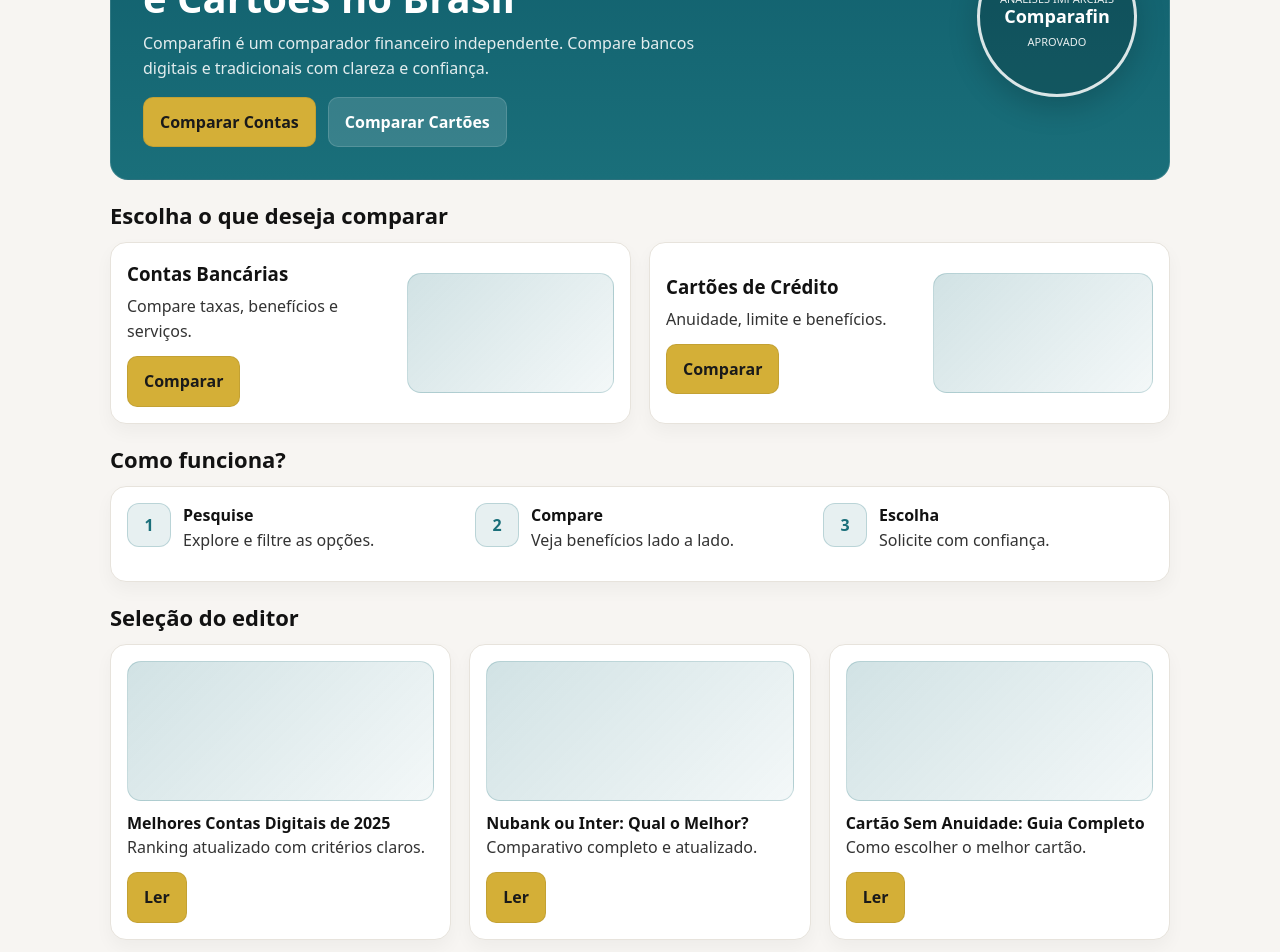
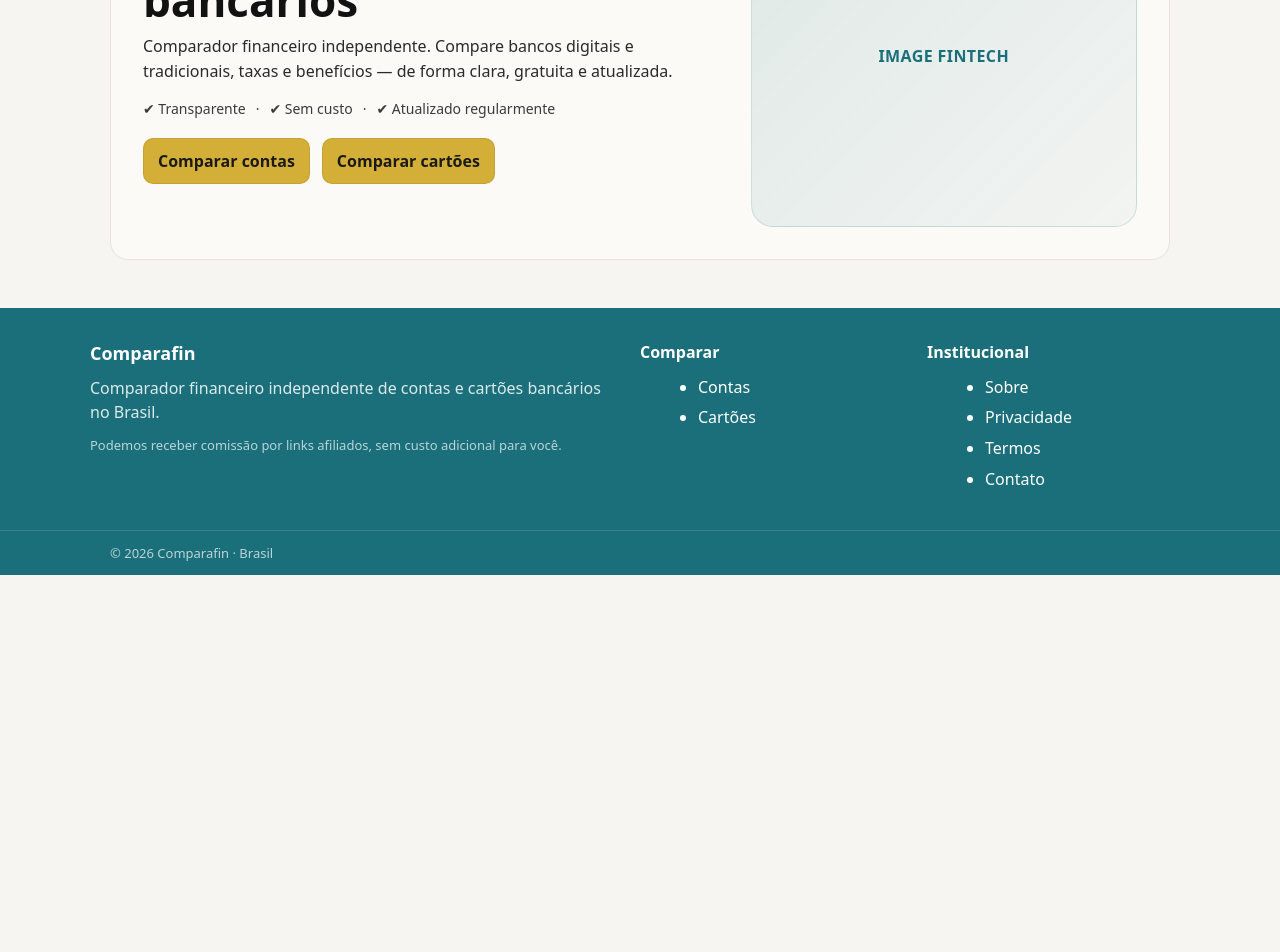
Before and after one commit to caroriedi7-dev/comparafin, a Next.js app: page /preview in a window 1280 px wide. Shown: the part 240-1192 px from the top of the page. After the commit the page ends 815 px from the top, so only its background shows below. Built offline with nearby package versions, Linux system fonts and the light colour scheme.

Commit message:
Update page.js

```diff
--- a/app/preview/page.js
+++ b/app/preview/page.js
@@ -1,92 +1,32 @@
 export default function Preview() {
   return (
     <>
-      <section className="v2-hero">
+      <section className="heroLight">
         <div>
-          <div className="v2-selo-inline">⭐ Melhor de 2025</div>
-          <h1>Compare as Melhores Contas e Cartões no Brasil</h1>
+          <h1>Compare contas e cartões bancários</h1>
+
           <p>
-            Comparafin é um comparador financeiro independente. Compare bancos
-            digitais e tradicionais com clareza e confiança.
+            Comparador financeiro independente. Compare bancos digitais e tradicionais, taxas e benefícios — de forma clara, gratuita e atualizada.
           </p>
 
-          <div className="v2-hero-actions">
-            <a className="v2-btn primary" href="/contas">Comparar Contas</a>
-            <a className="v2-btn secondary" href="/cartoes">Comparar Cartões</a>
+          <div className="heroChecks">
+            <span>✔ Transparente</span>
+            <span>·</span>
+            <span>✔ Sem custo</span>
+            <span>·</span>
+            <span>✔ Atualizado regularmente</span>
+          </div>
+
+          <div className="heroActions">
+            <a className="btn" href="/contas">Comparar contas</a>
+            <a className="btn" href="/cartoes">Comparar cartões</a>
           </div>
         </div>
 
-        <div className="v2-hero-media">
-          <div className="v2-selo">
-            <div>
-              <span>ANÁLISES IMPARCIAIS</span>
-              <strong>Comparafin</strong>
-              <span>APROVADO</span>
-            </div>
-          </div>
-        </div>
+        <div className="heroMedia">IMAGE FINTECH</div>
       </section>
 
-      <h2 className="v2-section-title">Escolha o que deseja comparar</h2>
-      <div className="v2-grid-2">
-        <div className="v2-card v2-feature">
-          <div>
-            <h3>Contas Bancárias</h3>
-            <p>Compare taxas, benefícios e serviços.</p>
-            <a className="v2-btn primary" href="/contas">Comparar</a>
-          </div>
-          <div className="v2-feature-media" />
-        </div>
-
-        <div className="v2-card v2-feature">
-          <div>
-            <h3>Cartões de Crédito</h3>
-            <p>Anuidade, limite e benefícios.</p>
-            <a className="v2-btn primary" href="/cartoes">Comparar</a>
-          </div>
-          <div className="v2-feature-media" />
-        </div>
-      </div>
-
-      <h2 className="v2-section-title">Como funciona?</h2>
-      <div className="v2-card">
-        <div className="v2-grid-3">
-          <div className="v2-step">
-            <div className="v2-icon">1</div>
-            <div><strong>Pesquise</strong><p>Explore e filtre as opções.</p></div>
-          </div>
-          <div className="v2-step">
-            <div className="v2-icon">2</div>
-            <div><strong>Compare</strong><p>Veja benefícios lado a lado.</p></div>
-          </div>
-          <div className="v2-step">
-            <div className="v2-icon">3</div>
-            <div><strong>Escolha</strong><p>Solicite com confiança.</p></div>
-          </div>
-        </div>
-      </div>
-
-      <h2 className="v2-section-title">Seleção do editor</h2>
-      <div className="v2-grid-3">
-        <div className="v2-card">
-          <div className="v2-thumb" />
-          <strong>Melhores Contas Digitais de 2025</strong>
-          <p>Ranking atualizado com critérios claros.</p>
-          <a className="v2-btn primary" href="/artigos">Ler</a>
-        </div>
-        <div className="v2-card">
-          <div className="v2-thumb" />
-          <strong>Nubank ou Inter: Qual o Melhor?</strong>
-          <p>Comparativo completo e atualizado.</p>
-          <a className="v2-btn primary" href="/artigos">Ler</a>
-        </div>
-        <div className="v2-card">
-          <div className="v2-thumb" />
-          <strong>Cartão Sem Anuidade: Guia Completo</strong>
-          <p>Como escolher o melhor cartão.</p>
-          <a className="v2-btn primary" href="/artigos">Ler</a>
-        </div>
-      </div>
+      {/* le reste de la page (l'autre modèle) reste en dessous, on le remet après validation */}
     </>
   );
 }
```
